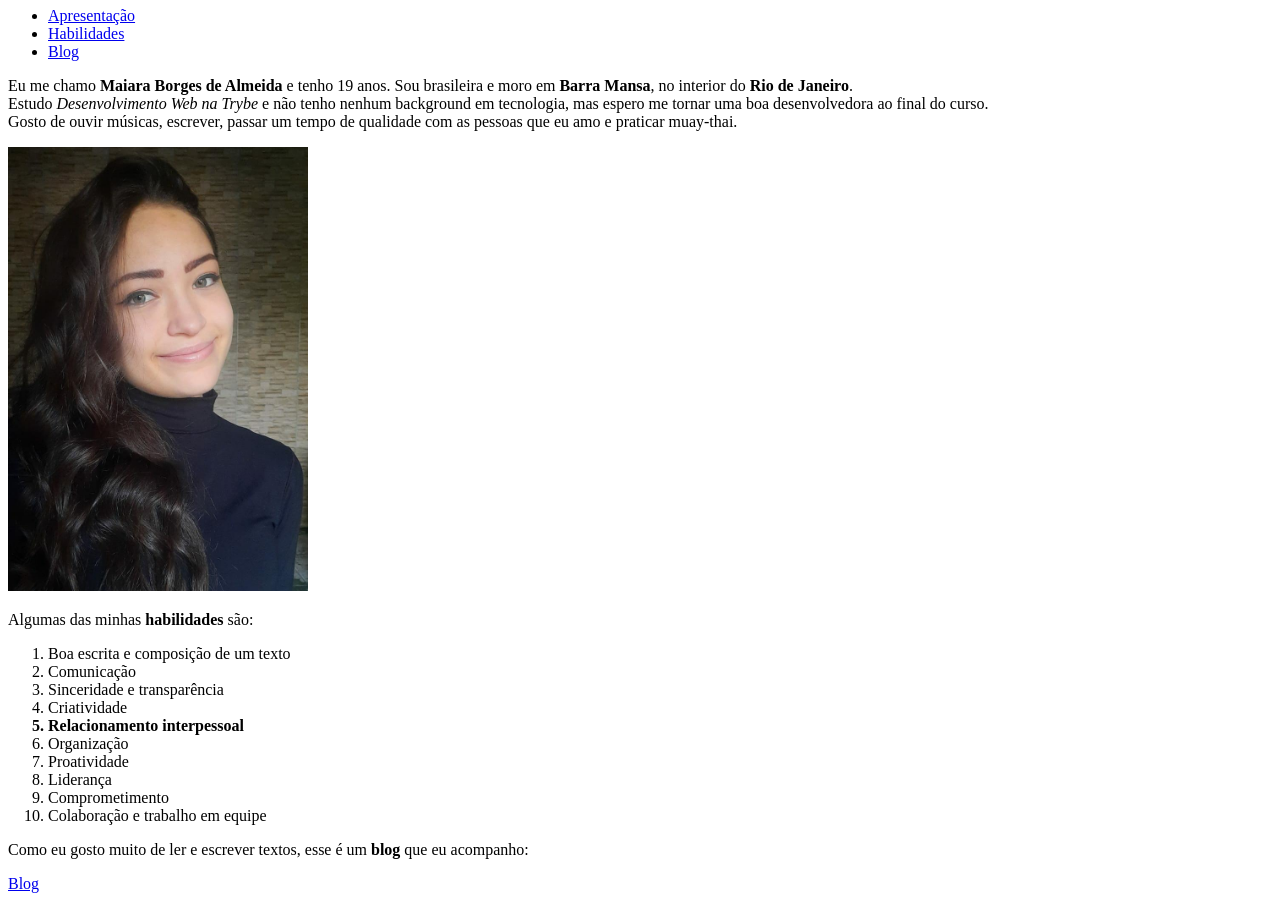
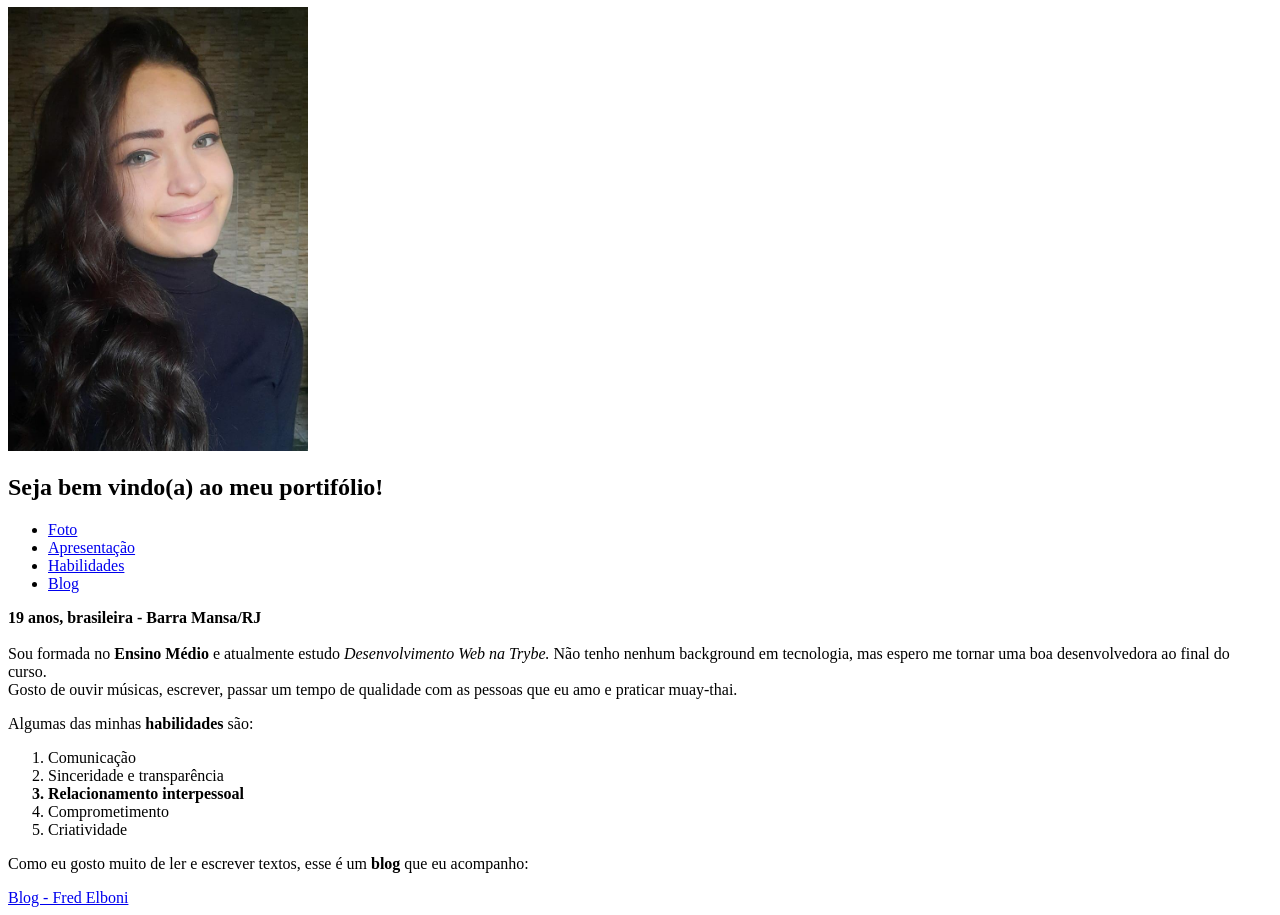
Before and after one commit to MaiaraBorgesAlmeida/MaiaraBorgesAlmeida.github.io, a plain HTML site: page index.html in a window 1280 px wide. Shown: the part 73-988 px from the top of the page. Drawn offline with Linux system fonts and the light colour scheme.

Commit message:
meu portifolio

```diff
--- a/index.html
+++ b/index.html
@@ -5,45 +5,44 @@
     <title>Meu Portifolio Web</title>
   </head>
   <body>
-     <h1>Seja bem vindo(a) ao meu portifólio!</h1>
+     <h1>Maiara Borges de Almeida</h1>
+
+     <img src="fotomaiara.jpeg" alt="Foto da Maiara sorrindo de blusa preta"
+      width=300px
+      id= "Foto"/>
+
+      <h2>Seja bem vindo(a) ao meu portifólio!</h2>
 
      <ul>
+    <li><a href="#Foto">Foto</a></li>
      <li><a href="#Apresentação">Apresentação</a></li>
      <li><a href="#Habilidades">Habilidades</a></li>
      <li><a href="#Blog">Blog</a></li>
      </ul>
 
-     <p id="Apresentação">Eu me chamo <strong>Maiara Borges de Almeida</strong> e tenho 19 anos.
-       Sou brasileira e moro em <strong>Barra Mansa</strong>,
-       no interior do <strong>Rio de Janeiro</strong>. <br>
-       Estudo <em>Desenvolvimento Web na Trybe</em>
-       e não tenho nenhum background em tecnologia,
+
+      <p id="Apresentação"><strong>19 anos, brasileira - Barra Mansa/RJ</strong>
+       <br>
+       <br>
+       Sou formada no <strong>Ensino Médio</strong> e atualmente estudo <em>Desenvolvimento Web na Trybe.</em>
+       Não tenho nenhum background em tecnologia,
        mas espero me tornar uma boa desenvolvedora ao final do curso. <br>
        Gosto de ouvir músicas, escrever,
        passar um tempo de qualidade com as pessoas que eu amo e praticar muay-thai.</p>
 
-     <img src="fotomaiara.jpeg" alt="Foto da Maiara sorrindo de blusa preta"
-      width=300px>
-      <a></a>
 
       <p id="Habilidades"> Algumas das minhas <strong>habilidades</strong> são:</p>
       <ol>
-      <li>Boa escrita e composição de um texto</li>
       <li>Comunicação</li>
       <li>Sinceridade e transparência</li>
+      <b><li>Relacionamento interpessoal</li></b>
+      <li>Comprometimento</li>
       <li>Criatividade</li>
-      <b><li>Relacionamento interpessoal</li></b>
-      <li>Organização</li>
-      <li>Proatividade</li>
-      <li>Liderança</li>
-      <li>Comprometimento</li>
-      <li>Colaboração e trabalho em equipe</li>
       </ol>
 
       <p id="Blog">Como eu gosto muito de ler e escrever textos,
         esse é um <strong>blog</strong> que eu acompanho:</p>
-      <a href="https://fredelboni.com.br/blog" target="_blank">Blog</a>
+      <a href="https://fredelboni.com.br/blog" target="_blank">Blog - Fred Elboni</a>
 
-
-      </body>
+    </body>
  <html>
```
